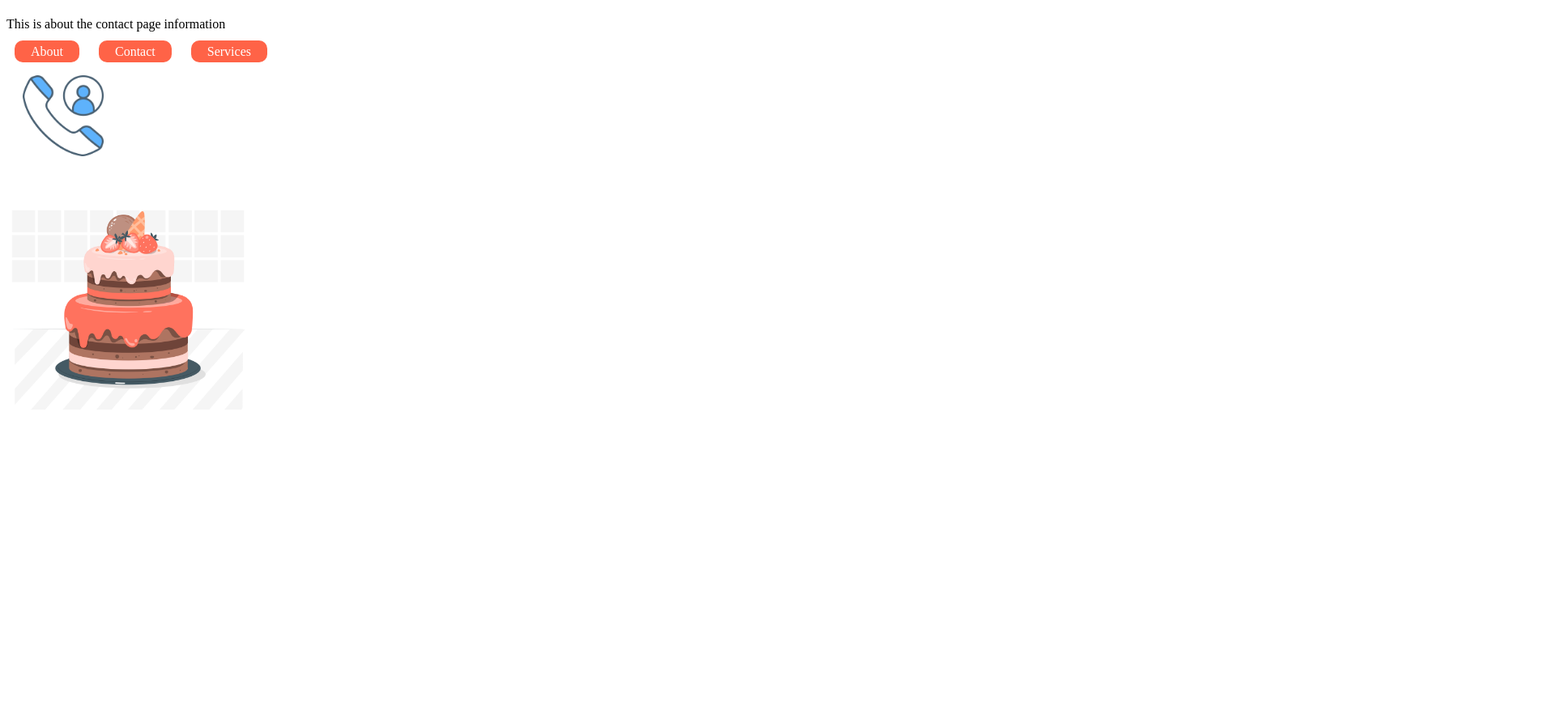
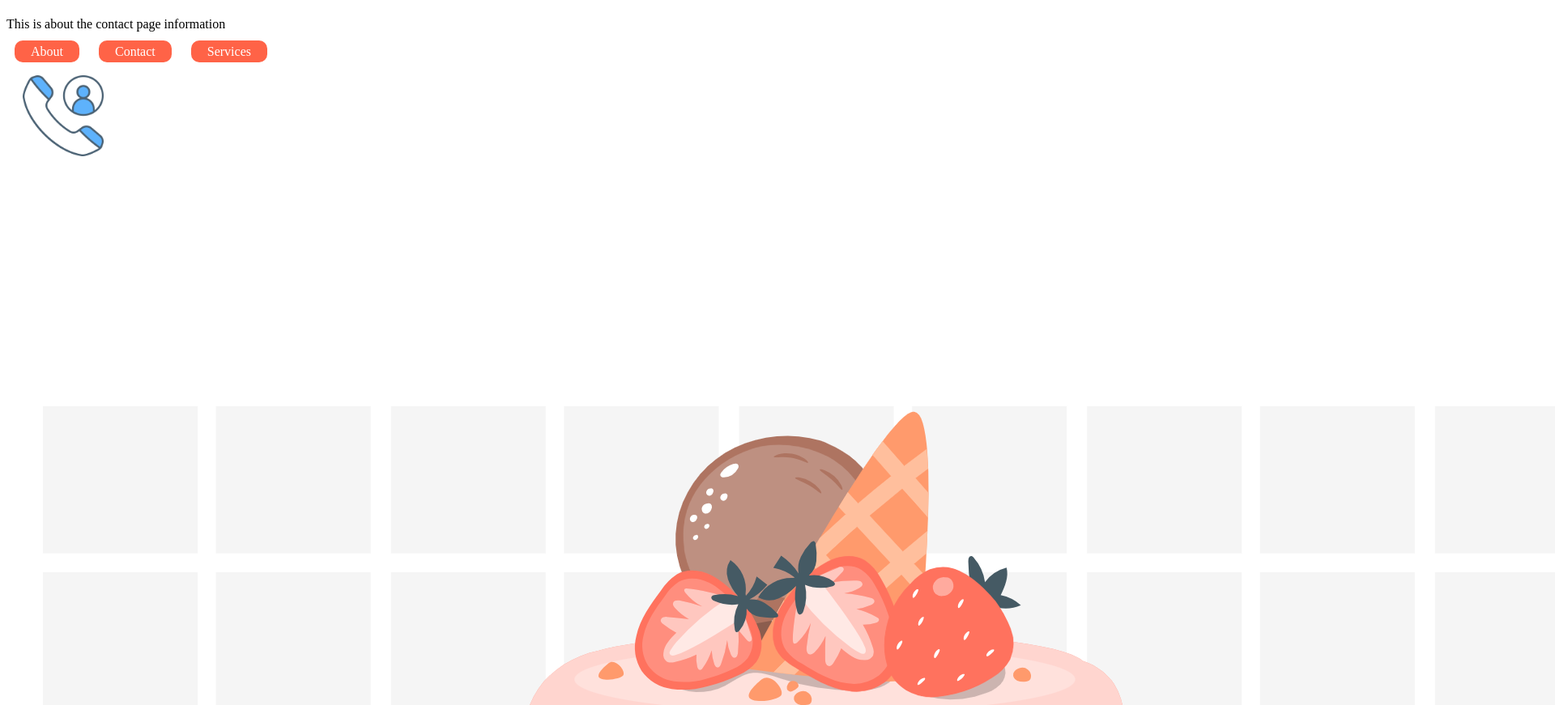
Before and after one commit to dolasgitanjali/project, a plain HTML site: page pages/contact_page.html in a window 1280 px wide. Shown: the top 871 px of the page at 81% size, 1920 px wide, since content can reach past the window. Before the commit the page ends 800 px from the top, so only its background shows below. Drawn offline with Linux system fonts and the light colour scheme.

Commit message:
remove the height

```diff
--- a/css/contact.css
+++ b/css/contact.css
@@ -1,4 +1,4 @@
 .contact-image{
-    height: 300px;
+    height:
     display:block;
 }
```
Also changed, not shown: pages/about_page.html (+1 -1 lines).
